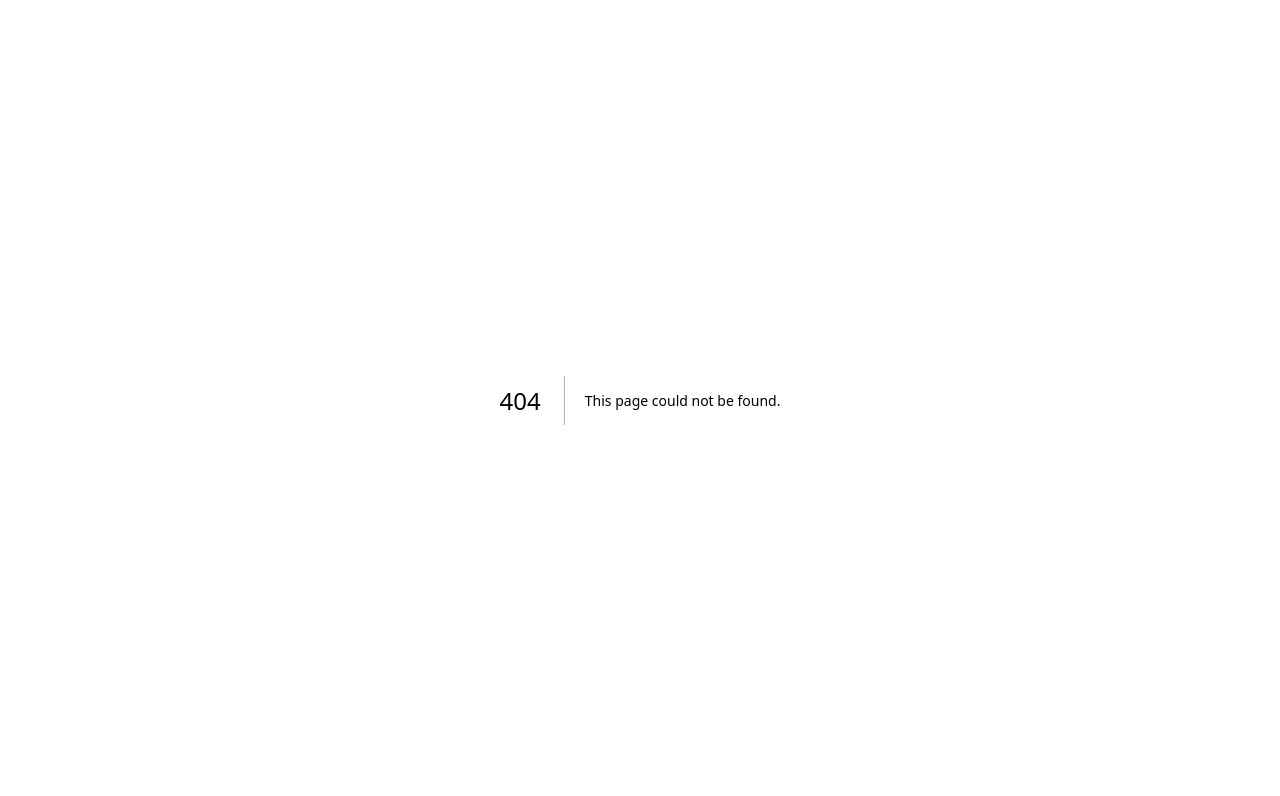
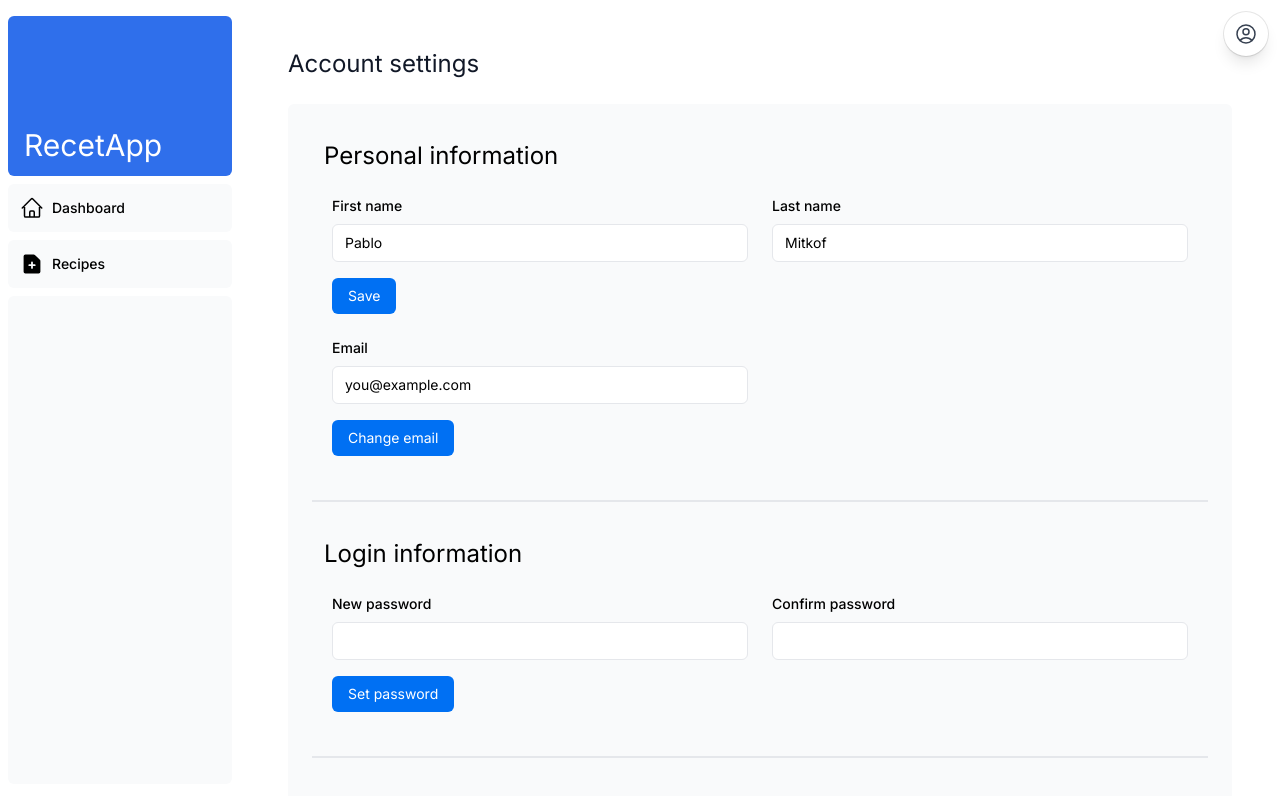
Before and after one commit to pschonffeldt/recetapp, a Next.js app: page /dashboard/account in a window 1280 px wide. Before the commit this address had no page. Shown: the top 796 px of the page. Built offline with nearby package versions, Linux system fonts and the light colour scheme; a web font is replaced by a local one.

Commit message:
refactor(routing,account): rename profile route to /account and update hrefs
- Move /profile to /account
- Update links/imports and active-state logic across nav/components
- Verify redirects (if any) and fix deep links

```diff
--- a/app/(dashboard)/dashboard/profile/page.tsx
+++ b/app/(dashboard)/dashboard/account/page.tsx
@@ -13,7 +13,11 @@ export default async function Page() {
     <main>
       <Breadcrumbs
         breadcrumbs={[
-          { label: "Profile", href: "/dashboard/profile", active: true },
+          {
+            label: "Account settings",
+            href: "/dashboard/account",
+            active: true,
+          },
         ]}
       />
 
--- a/app/(dashboard)/dashboard/layout.tsx
+++ b/app/(dashboard)/dashboard/layout.tsx
@@ -15,7 +15,7 @@ export default function Layout({ children }: { children: React.ReactNode }) {
       <div className="flex-grow p-6 lg:overflow-y-auto lg:p-12">
         {children}{" "}
         <UserSettingsFab
-          profileHref="/dashboard/profile"
+          profileHref="/dashboard/account"
           settingsHref="/dashboard/settings"
           logoutAction={logout}
         />
--- a/app/ui/user-menu.tsx
+++ b/app/ui/user-menu.tsx
@@ -26,7 +26,7 @@ type Props = {
 };
 
 export default function UserSettingsFab({
-  profileHref = "/dashboard/profile",
+  profileHref = "/dashboard/account",
   settingsHref = "/dashboard/settings",
   logoutAction,
   title = "User menu",
```
